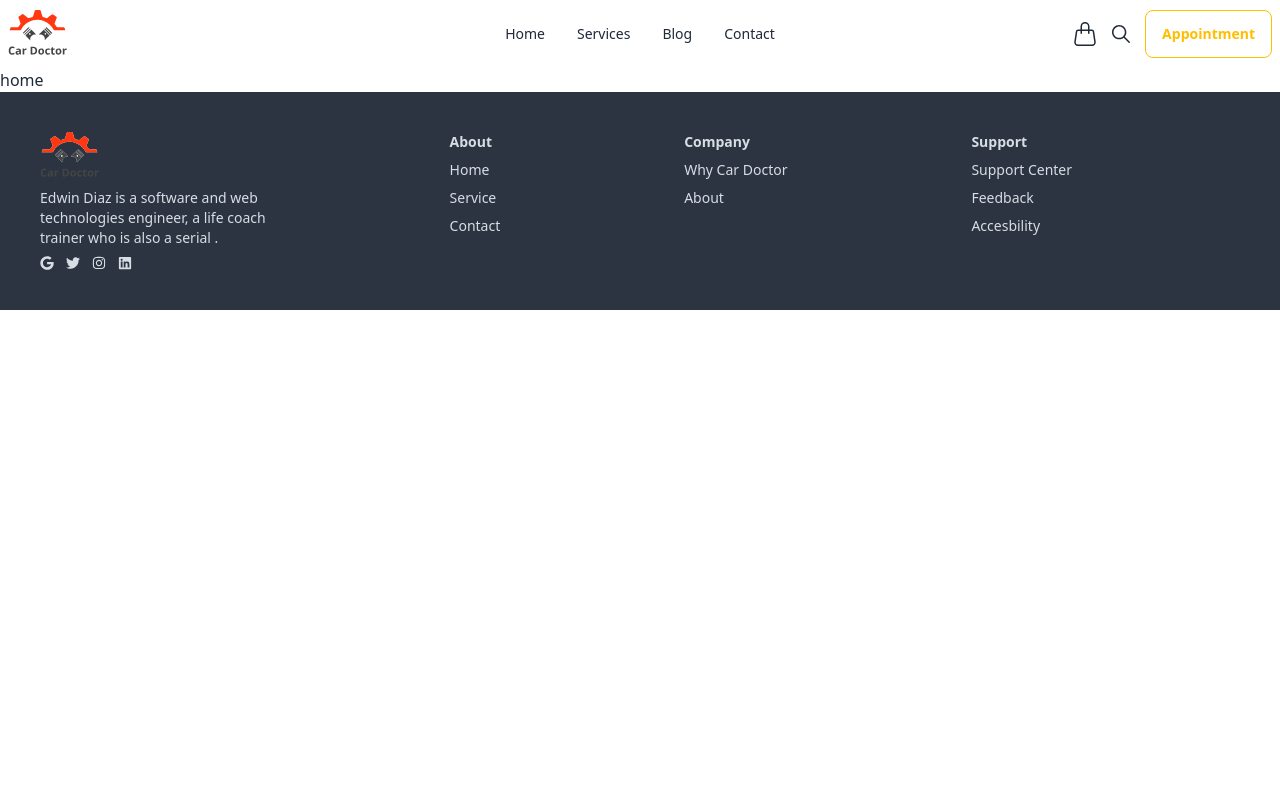
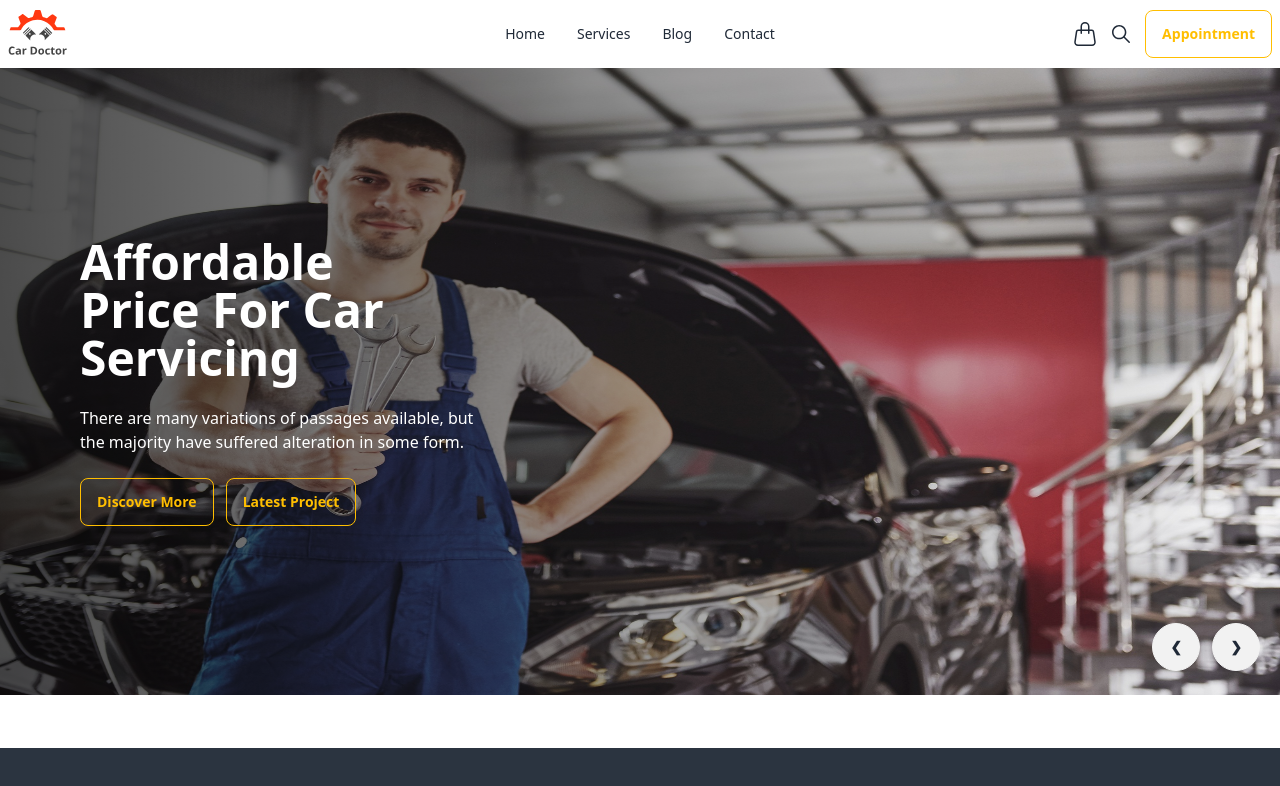
Before and after one commit to mintusikder/car-doctor-project, a React (Vite) app in the folder client/: page / in a window 1280 px wide. Shown: the top 786 px of the page. Built offline with nearby package versions, Linux system fonts and the light colour scheme.

Commit message:
added banner section

```diff
--- a/client/src/layout/Main.jsx
+++ b/client/src/layout/Main.jsx
@@ -6,7 +6,9 @@ const Main = () => {
   return (
     <div>
       <Navbar></Navbar>
-      <Outlet></Outlet>
+      <div className="min-h-[calc(100ch-235px)]">
+        <Outlet></Outlet>
+      </div>
       <Footer></Footer>
     </div>
   );
--- /dev/null
+++ b/client/src/pages/Home/Carousel.jsx
@@ -0,0 +1,62 @@
+import img1 from "../../assets/images/banner/1.jpg";
+import img2 from "../../assets/images/banner/2.jpg";
+import img3 from "../../assets/images/banner/3.jpg";
+import img4 from "../../assets/images/banner/4.jpg";
+import img5 from "../../assets/images/banner/5.jpg";
+import img6 from "../../assets/images/banner/6.jpg";
+
+const slides = [
+  { id: "slide1", img: img1 },
+  { id: "slide2", img: img2 },
+  { id: "slide3", img: img3 },
+  { id: "slide4", img: img4 },
+  { id: "slide5", img: img5 },
+  { id: "slide6", img: img6 },
+];
+
+const Carousel = () => {
+  return (
+    <div className="carousel w-full">
+      {slides.map((slide, index) => (
+        <div id={slide.id} key={slide.id} className="carousel-item relative w-full">
+          <img src={slide.img} className="w-full h-[627px]" alt="Car servicing" />
+          <div className="absolute inset-0 flex items-center bg-gradient-to-r from-black/70 via-black-700/50 to-transparent">
+            <div className="text-left md:ml-20 ml-5 space-y-6">
+              <h3 className="text-5xl font-bold text-white">
+                Affordable <br /> Price For Car <br /> Servicing
+              </h3>
+              <p className="text-white">
+                There are many variations of passages available, but <br />
+                the majority have suffered alteration in some form.
+              </p>
+              <div>
+                <button className="btn btn-outline btn-warning mr-3">
+                  Discover More
+                </button>
+                <button className="btn btn-outline btn-warning">
+                  Latest Project
+                </button>
+              </div>
+            </div>
+          </div>
+          <div className="absolute right-5 bottom-0 flex -translate-y-1/2 transform justify-between">
+            <a
+              href={`#${slides[(index - 1 + slides.length) % slides.length].id}`}
+              className="btn btn-circle mr-3 hover:btn-warning"
+            >
+              ❮
+            </a>
+            <a
+              href={`#${slides[(index + 1) % slides.length].id}`}
+              className="btn btn-circle hover:btn-warning"
+            >
+              ❯
+            </a>
+          </div>
+        </div>
+      ))}
+    </div>
+  );
+};
+
+export default Carousel;
--- a/client/src/pages/Home/Home.jsx
+++ b/client/src/pages/Home/Home.jsx
@@ -1,9 +1,10 @@
+import Carousel from "./Carousel";
 
 
 const Home = () => {
     return (
         <div>
-            <h3>home</h3>
+           <Carousel></Carousel>
         </div>
     );
 };
```
